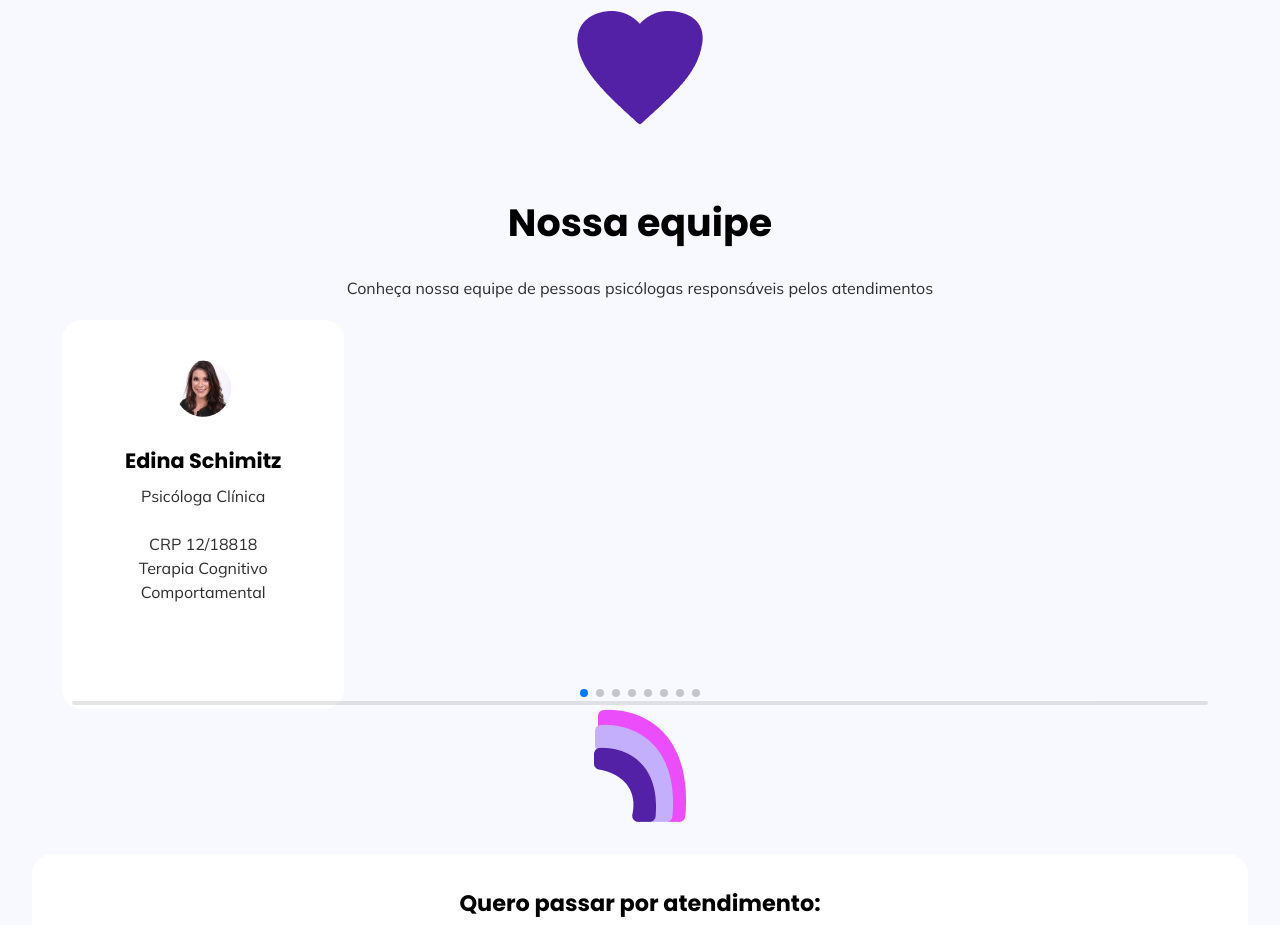
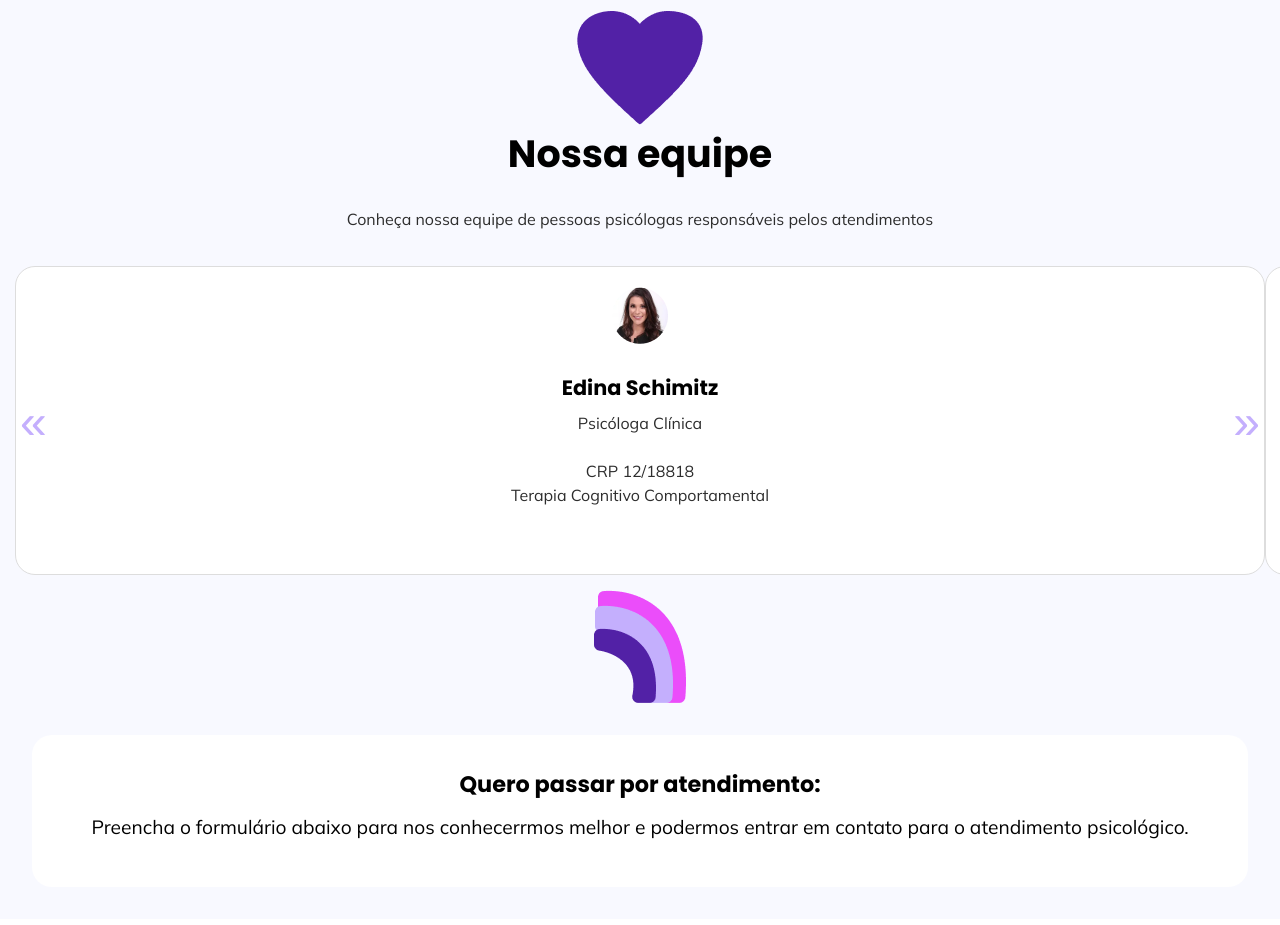
Before and after one commit to POW-Projetos/Elos-Trans, a plain HTML site: page index.html in a window 1280 px wide. Shown: the part 1700-2625 px from the top of the page. Drawn offline with nearby package versions, Linux system fonts and the light colour scheme.

Commit message:
correction carousel

```diff
--- a/index.html
+++ b/index.html
@@ -10,6 +10,7 @@
     <link rel="stylesheet" href="https://cdn.jsdelivr.net/npm/swiper@11/swiper-bundle.min.css">
     <link rel="shortcut icon" href="./assets/icons/semi-arco_icon (1).png" type="image/x-icon">
     <link rel="stylesheet" href="styles/style-responsive.css">
+    <link rel="stylesheet" href="styles/style-desktop.css">
 
 
 </head>
@@ -77,13 +78,15 @@
             <p class="section_text_paragraph">Nossa <strong>missão</strong> é conectar pessoas trans, em situação de vulnerabilidade, <strong>estimulando o protagonismo e a liberdade de todes independente do gênero.</strong>
                 A ELOS Trans desempenha um papel vital na construção de pontes para a compreensão e aceitação, contribuindo para uma sociedade mais justa e inclusiva.</p>
         </section>
+
         <img class="img" src="assets/icons/coração-icon (1).png" alt="coração" loading="lazy">
+
          <section class="section_team">
             <h2 class="section_team_title">Nossa equipe</h2>
             <p class="section_team_text">Conheça nossa equipe de pessoas psicólogas responsáveis pelos atendimentos</p>
-            <div class="swiper">
-                <div class="swiper-wrapper">
-                    <div class="swiper-slide">
+             <div class="carousel-container">
+
+                <div class="carousel" id="as">
                 <div class="section_team_cards_employee">
                     <img class="section_team_cards_employee_img" src="assets/images/EdinaSchimitz.png"
                         alt="imagem da psicologa Edina Schimitz" loading="lazy">
@@ -92,8 +95,6 @@
                     <p class="section_team_cards_employee_crp">CRP 12/18818</p>
                     <p class="section_team_cards_employee_specialty">Terapia Cognitivo Comportamental</p>
                 </div>
-                    </div>
-                    <div class="swiper-slide">
                     <div class="section_team_cards_employee">
                     <img class="section_team_cards_employee_img" src="assets/images/HuiliAlves.png"
                         alt="imagem da estudante Huli Alves" loading="lazy">
@@ -101,8 +102,6 @@
                     <p class="section_team_cards_employee_position">Apoio Administrativo</p>
                     <p class="section_team_cards_employee_specialty">Estudante de Psicologia</p>
                 </div>
-                    </div>
-                    <div class="swiper-slide">
                     <div class="section_team_cards_employee">
                     <img class="section_team_cards_employee_img" src="assets/images/GabrielaMorandim.png"
                         alt="imagem da psicologa Gabriela Morandim" loading="lazy">
@@ -111,8 +110,6 @@
                     <p class="section_team_cards_employee_crp">CRPSP 167460</p>
                     <p class="section_team_cards_employee_specialty">Orientação Psicanalítica</p>
                 </div>
-                    </div>
-                    <div class="swiper-slide">
                     <div class="section_team_cards_employee">
                     <img class="section_team_cards_employee_img" src="assets/images/jacksBezerra (1).png"
                         alt="imagem do psicologo Jacks Bezerra" loading="lazy">
@@ -120,8 +117,6 @@
                     <p class="section_team_cards_employee_position">Psicólogo e Neuropsicólogo</p>
                     <p class="section_team_cards_employee_crp">CRP 05/30293</p>
                 </div>
-                    </div>
-                    <div class="swiper-slide">
                     <div class="section_team_cards_employee">
                     <img class="section_team_cards_employee_img" src="assets/images/lorenaFelippe (1).png"
                         alt="imagem da psicologa Lorena Felippe" loading="lazy">
@@ -130,8 +125,6 @@
                     <p class="section_team_cards_employee_crp">CRP 06/168609</p>
                     <p class="section_team_cards_employee_specialty">Orientação Psicanalítica</p>
                 </div>
-                    </div>
-                    <div class="swiper-slide">
                     <div class="section_team_cards_employee">
                     <img class="section_team_cards_employee_img" src="assets/images/guilhermePavanelli (1).png"
                         alt="imagem do psicologo Guilherme Pavanelli" loading="lazy">
@@ -140,8 +133,6 @@
                     <p class="section_team_cards_employee_crp">CRP 06/170101</p>
                     <p class="section_team_cards_employee_specialty">Fenomenologia</p>
                 </div>
-                    </div>
-                    <div class="swiper-slide">
                     <div class="section_team_cards_employee">
                     <img class="section_team_cards_employee_img" src="assets/images/alinePereira (1).png"
                         alt="imagem da psicologa Aline Pereira" loading="lazy">
@@ -150,8 +141,6 @@
                     <p class="section_team_cards_employee_crp">CRP 05/67705</p>
                     <p class="section_team_cards_employee_specialty">Gestalt - Terapia</p>
                 </div>
-                    </div>
-                    <div class="swiper-slide">
                     <div class="section_team_cards_employee">
                     <img class="section_team_cards_employee_img" src="assets/images/luciaSousa (1).png"
                         alt="imagem da psicologa Lucia Sousa" loading="lazy">
@@ -160,10 +149,10 @@
                     <p class="section_team_cards_employee_crp">CRP 11/01201</p>
                     <p class="section_team_cards_employee_specialty">Gestalt - Terapia</p>
                 </div>
+
             </div>
-                </div>
-                <div class="swiper-pagination"></div>
-                <div class="swiper-scrollbar"></div>
+            <button class="carousel-btn prev-btn" onclick="prevSlide()">&laquo;</button>
+            <button class="carousel-btn next-btn" onclick="nextSlide()">&raquo;</button>
         </div>
         </section>
         <img class="img" src="assets/arcoiris.png" alt="arcoiris nas cores rosa, lilas e violeta" loading="lazy">
@@ -209,10 +198,10 @@
         <p class="footer_text">©2024 Grupo Símios</p>
     </footer>
 
-    <script src="https://cdn.jsdelivr.net/npm/swiper@11/swiper-bundle.min.js"></script>
-    <script src="scripts/main.js"></script>
+
     <script src="scripts/form.js"></script>
     <script src="scripts/verfybutton.js"></script>
+    <script src="scripts/carousel.js"></script>
 </body>
 
 </html>
--- a/package.json
+++ /dev/null
@@ -1,6 +0,0 @@
-{
-  "dependencies": {
-    "swiper": "^11.0.6",
-    "type": "module"
-  }
-}
--- /dev/null
+++ b/scripts/carousel.js
@@ -0,0 +1,16 @@
+let currentIndex = 0;
+const totalItems = document.querySelectorAll('.section_team_cards_employee').length;
+
+function updateCarousel() {
+    document.querySelector('.carousel').style.transform = `translateX(${-currentIndex * 100}%)`;
+}
+
+function nextSlide() {
+    currentIndex = (currentIndex + 1) % totalItems;
+    updateCarousel();
+}
+
+function prevSlide() {
+    currentIndex = (currentIndex - 1 + totalItems) % totalItems;
+    updateCarousel();
+}
--- a/scripts/main.js
+++ /dev/null
@@ -1,24 +0,0 @@
-const swiper = new Swiper('.swiper', {
-    spaceBetween: 15,
-    slidesPerView: 1,
-    pagination: {
-        el: '.swiper-pagination',
-        type: 'bullets',
-      },
-  });
-  var width = window.innerWidth;
-
-  if (width >= 700 && width <= 800) {
-      swiper.params.slidesPerView = 2;
-  }else if(width<700){
-      swiper.params.slidesPerView = 1;
-  }
-  window.addEventListener('resize', function () {
-    var width = window.innerWidth;
-
-    if (width > 700 && width < 768) {
-        swiper.params.slidesPerView = 2;
-    }else if(width<700){
-        swiper.params.slidesPerView = 1;
-    }
-});
--- a/styles/style.css
+++ b/styles/style.css
@@ -1,27 +1,25 @@
-@import url('https://fonts.googleapis.com/css2?family=Poppins:wght@400;700&display=swap');
-@import url('https://fonts.googleapis.com/css2?family=Mulish:ital,wght@0,200..1000;1,200..1000&family=Poppins&display=swap');
+@import url("https://fonts.googleapis.com/css2?family=Poppins:wght@400;700&display=swap");
+@import url("https://fonts.googleapis.com/css2?family=Mulish:ital,wght@0,200..1000;1,200..1000&family=Poppins&display=swap");
 
+:root {
+  --background-mobile-color: #f8f9ff;
+  --background-desktop-color: #cab7fd;
+  --background-section-color: #f8f9ff;
+  --background-cards-color: #ffffff;
+  --primary-button-color: #5221a6;
+  --secundary-button-color: #c4affd;
+  --title-color: #000000;
+  --text-color: #2d2d2d;
+  --footer-color: #2d2d2d;
+  --footer-text-color: #ffffff;
 
-:root{
-    --background-mobile-color: #F8F9FF;
-    --background-desktop-color: #CAB7FD;
-    --background-section-color: #F8F9FF;
-    --background-cards-color: #FFFFFF;
-    --primary-button-color: #5221A6;
-    --secundary-button-color: #C4AFFD;
-    --title-color: #000000;
-    --text-color: #2D2D2D;
-    --footer-color: #2D2D2D;
-    --footer-text-color: #FFFFFF;
-
-    --title-header-font: 'Poppins', sans-serif;
-    --title-sections-font: 'Poppins', sans-serif;
-    --subtitle-font: 'Mulish', sans-serif;
-    --texts-font: 'Mulish', sans-serif;
-
+  --title-header-font: "Poppins", sans-serif;
+  --title-sections-font: "Poppins", sans-serif;
+  --subtitle-font: "Mulish", sans-serif;
+  --texts-font: "Mulish", sans-serif;
 }
 
-html{
+html {
   scroll-behavior: smooth;
 }
 
@@ -36,56 +34,58 @@ html{
   background: var(--secundary-button-color);
 }
 
-*{
+* {
   margin: 0;
   padding: 0;
 }
 
-body{
+body {
   background-color: var(--background-mobile-color);
   box-sizing: border-box;
 }
 
-a{
+a {
   text-decoration: none;
 }
-nav{
+
+nav {
   background-color: var(--background-mobile-color);
   margin-bottom: -1px;
 }
-#divImageHeader{
+
+#divImageHeader {
   background-color: var(--background-mobile-color);
   width: 100%;
   display: flex;
   align-items: center;
   justify-content: center;
+}
 
-}
-header > nav{
+header > nav {
   padding-bottom: 0.4rem;
   padding-top: 1.25rem;
 }
 
-header > nav > ul{
+header > nav > ul {
   display: none;
 }
 
-header > nav > h2{
+header > nav > h2 {
   font-family: var(--title-header-font);
-    font-size: 1.70rem;
+  font-size: 1.7rem;
   font-weight: bold;
   text-align: center;
 }
 
-#sectionHeader{
+#sectionHeader {
   display: flex;
   align-items: center;
   justify-content: center;
-    flex-direction:column ;
+  flex-direction: column;
   margin: 2em;
 }
 
-#sectionHeader > h1{
+#sectionHeader > h1 {
   font-family: var(--title-header-font);
   font-size: 2.375rem;
   font-weight: semi-bold;
@@ -98,7 +98,7 @@ header > nav > h2{
   margin-bottom: -1px;
 }
 
-#sectionHeader > p{
+#sectionHeader > p {
   font-family: var(--subtitle-font);
   font-size: 1.5rem;
   font-weight: normal;
@@ -109,19 +109,18 @@ header > nav > h2{
   margin-bottom: -1px;
 }
 
-#divLink1Header > a{
+#divLink1Header > a {
   font-family: var(--title-sections-font);
-    color:white;
+  color: white;
   text-align: center;
   width: 100%;
   height: 100%;
   display: flex;
   align-items: center;
   justify-content: center;
-
 }
 
-#divLinksHeader{
+#divLinksHeader {
   background-color: var(--background-mobile-color);
   width: 100%;
   display: flex;
@@ -129,9 +128,9 @@ header > nav > h2{
   justify-content: center;
 }
 
-#divLink1Header{
+#divLink1Header {
   width: 80vw;
-    height: 3.75rem ;
+  height: 3.75rem;
   background-color: var(--primary-button-color);
   display: flex;
   align-items: center;
@@ -139,55 +138,52 @@ header > nav > h2{
   border-radius: 20px;
 }
 
-#divLink2Header > a{
+#divLink2Header > a {
   display: none;
 }
 
-
-
-.section_text{
+.section_text {
   margin: 2em;
   padding: 1.8em;
   text-align: center;
   background-color: var(--background-section-color);
 }
 
-.section_text_title{
+.section_text_title {
   font-family: var(--title-sections-font);
   font-size: 2.375rem;
   color: var(--title-color);
   margin: 0em 0em 0.675em 0em;
 }
 
-.section_text_paragraph{
+.section_text_paragraph {
   font-family: var(--texts-font);
   font-size: 1rem;
   line-height: 1.5em;
   color: var(--text-color);
 }
 
-.img{
+.img {
   display: flex;
   align-items: center;
   justify-content: center;
-    margin: auto
+  margin: auto;
 }
 
-.section_team{
-    margin: 2.5em 2em 0em 2em;
-    padding: 1.8em 1.8em 0em 1.8em;
+.section_team {
+  width: 100%;
   text-align: center;
   background-color: var(--background-section-color);
 }
 
-.section_team_title{
+.section_team_title {
   font-family: var(--title-sections-font);
   font-size: 2.375rem;
   color: var(--title-color);
   margin: 0em 0em 0.675em 0em;
 }
 
-.section_team_text{
+.section_team_text {
   font-family: var(--texts-font);
   font-size: 1rem;
   line-height: 1.5em;
@@ -196,28 +192,29 @@ header > nav > h2{
 }
 
 .swiper {
+  position: fixed;
   width: 100%;
   height: 80%;
 }
 
-.swiper-wrapper{
+.swiper-wrapper {
   display: flex;
   flex-direction: row;
   justify-content: space-between;
   flex-flow: row nowrap;
 }
 
-.swiper-slide{
+.swiper-slide {
   margin-left: 0.1em;
 }
 
-.section_team_cards{
+.section_team_cards {
   display: flex;
   align-items: center;
   text-align: center;
 }
 
-.section_team_cards_employee{
+.section_team_cards_employee {
    background-color: var(--background-cards-color);
   border-radius: 1.25em;
   width: 224px;
@@ -229,7 +226,7 @@ header > nav > h2{
   line-height: 1.5em;
 }
 
-.section_team_cards_employee_name{
+.section_team_cards_employee_name {
   font-family: var(--title-sections-font);
   color: var(--title-color);
   font-size: 1.3em;
@@ -237,16 +234,16 @@ header > nav > h2{
   text-align: center;
 }
 
-.section_team_cards_employee_position{
+.section_team_cards_employee_position {
   padding: 0em 0em 1.5em 0em;
 }
 
-.img_arco_iris{
+.img_arco_iris {
   display: flex;
   margin: auto;
 }
 
-.section_contacts{
+.section_contacts {
   background-color: var(--background-cards-color);
   margin: 3.125em;
   padding: 2.5em;
@@ -254,7 +251,7 @@ header > nav > h2{
   border-radius: 1.25em;
 }
 
-.section_contacts_infos{
+.section_contacts_infos {
   font-family: var(--texts-font);
   color: var(--text-color);
   display: flex;
@@ -264,12 +261,12 @@ header > nav > h2{
   justify-content: flex-start;
 }
 
-.section_contacts_infos_img{
+.section_contacts_infos_img {
   padding: 0.8em;
   display: flex;
 }
 
-.section_contacts_infos_title{
+.section_contacts_infos_title {
   font-family: var(--title-sections-font);
   color: var(--title-color);
   font-size: 1.3rem;
@@ -281,7 +278,7 @@ header > nav > h2{
   line-height: 1.5em;
 }
 
-.textToForm{
+.textToForm {
   background-color: white;
   margin: 2em;
   border-radius: 20px;
@@ -289,40 +286,35 @@ header > nav > h2{
   flex-direction: column;
   align-items: center;
   justify-content: center;
-
 }
-#containerTextsForm{
+#containerTextsForm {
   display: flex;
   flex-direction: column;
   align-items: center;
   justify-content: center;
   padding: 2em;
 }
-#containerTextsForm > h3{
+#containerTextsForm > h3 {
   font-family: var(--title-sections-font);
   font-weight: bold;
   font-size: 1.4rem;
   padding-bottom: 15px;
-
 }
-#containerTextsForm > p{
+#containerTextsForm > p {
   font-size: 1.2rem;
   font-family: var(--texts-font);
   line-height: 1.2;
   padding-bottom: 15px;
 }
 
-#sectionForm{
+#sectionForm {
   width: 100%;
   background-color: white;
   padding-top: 36px;
   padding-bottom: 30px;
-
 }
 
-
-
-form[name="submitGoogleSheets"] > input{
+form[name="submitGoogleSheets"] > input {
   display: flex;
   align-items: center;
   justify-content: center;
@@ -334,7 +326,8 @@ form[name="submitGoogleSheets"] > input{
   font-family: var(--title-sections-font);
   margin-bottom: 10px;
 }
-form[name="submitGoogleSheets"] > button{
+
+form[name="submitGoogleSheets"] > button {
   margin: 0 auto;
   display: flex;
   align-items: center;
@@ -342,6 +335,7 @@ form[name="submitGoogleSheets"] > button{
   flex-direction: column;
   font-family: var(--title-sections-font);
 }
+
 input {
   padding: 20px;
   border: 1px solid #ccc;
@@ -351,7 +345,7 @@ input {
   margin-bottom: 10px;
 }
 
-button {
+#verify {
   padding: 20px;
   border: 1px solid #ccc;
   border-radius: 20px;
@@ -359,23 +353,66 @@ button {
   color: white;
   width: 151px;
   cursor: pointer;
-
 }
-footer{
-    background-color:var(--footer-color) ;
+footer {
+  background-color: var(--footer-color);
   width: 100%;
 }
 
-.footer_text{
+.footer_text {
   color: var(--footer-text-color);
   font-family: var(--texts-font);
   font-size: 0.875rem;
   padding: 1em 1.2em 1.5em 1.2em;
 }
 
-.footer_img{
+.footer_img {
   display: inline-flex;
   flex-direction: row;
   flex-wrap: nowrap;
   padding: 1.2em 0.2em 0.5em 1.5em;
 }
+
+
+.carousel-container {
+  position: relative;
+  overflow: hidden;
+}
+
+.carousel {
+  display: flex;
+  margin: 15px;
+  transition: transform 0.5s ease-in-out;
+}
+
+.section_team_cards_employee {
+  min-width: 100%;
+  box-sizing: border-box;
+  text-align: center;
+  padding: 20px;
+  border: 1px solid #ddd;
+}
+
+.carousel-btn {
+  position: absolute;
+  top: 50%;
+  transform: translateY(-50%);
+  color:black;
+  border: none;
+  padding: 10px;
+  cursor: pointer;
+  font-size: 16px;
+  background-color: transparent;
+}
+
+.prev-btn {
+  color:var(--secundary-button-color);
+  font-size: 3rem;
+  left: 10px;
+}
+
+.next-btn {
+  color:var(--secundary-button-color);
+  font-size: 3rem;
+  right: 10px;
+}
```
Also changed, not shown: scripts/form.js (+5 -5 lines), styles/style-responsive.css (+1 -6 lines), styles/style-desktop.css (added), 1 other file. Lines whose indentation alone changed are shown as unchanged.
